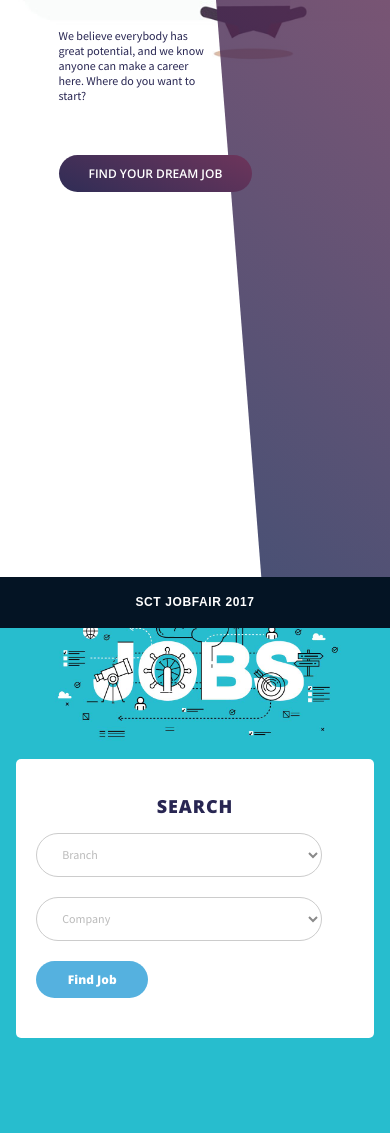
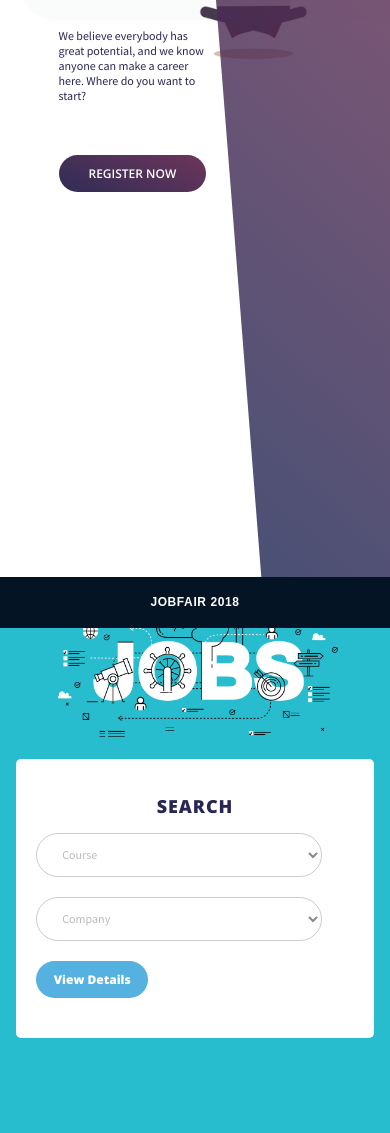
Before and after one commit to adershmanoj/SCT-Jobfair, a plain HTML site: page index.html in a window 390 px wide. Shown: the part 267-1400 px from the top of the page. Drawn offline with nearby package versions, Linux system fonts and the light colour scheme.

Commit message:
Updated mobile nav and changed form to course selection

```diff
--- a/index.html
+++ b/index.html
@@ -30,7 +30,7 @@
 			  	<div>
 				  <h1>Great talent<br> can come from <span>anywhere.</span></h1>
                   <p>We believe everybody has great potential, and we know anyone can make a career here. Where do you want to start?</p>
-                  <a href="register/">Find your dream job</a>
+                  <a href="register/">Register Now</a>
 			  	</div>
 
 		  </div>
@@ -65,10 +65,12 @@
 			<div class="menu-overlay"></div>
 			<ul class="menu singleLine" data-type="singleLine" data-count-per-row="0">
 				<li>
-                    <a href="/" class="root " data-home-text="Home">SCT JOBFAIR 2017</a>
+          <a href="/" class="root " data-home-text="Home">JOBFAIR 2018</a>
+<!--
 					<ul class="submenu">
                         <div><a href=""><span>Contact</span></a></div>
 				    </ul>
+-->
 				</li>
 			</ul>
 		</div>
@@ -79,22 +81,22 @@
 					<h2>Search</h2>
 				</div>
 				<div class="form-item">
-					<p class="formLabel">Branch</p>
-					<select class="form-style" name="branch" id="branch">
+					<p class="formLabel">Course</p>
+					<select class="form-style" name="course" id="course">
 						<option selected="true" disabled="disabled" hidden="hidden"></option>
-						<option value="CS">Computer Science</option>
-						<option value="EC">Electronics</option>
-						<option value="Mech">Mechanical</option>
+						<option value="btech">B.Tech</option>
+						<option value="mba">MBA</option>
+						<option value="degree">Degree</option>
 					</select>
 				</div>
 				<div class="form-item">
 					<p class="formLabel">Company</p>
-					<select class="form-style" name="branch" id="branch">
+					<select class="form-style" name="company" id="company">
 						<option selected="true" disabled="disabled" hidden="hidden"></option>
 					</select>
 				</div>
 				<div class="form-item">
-					<input type="submit" class="login" value="Find Job">
+					<input type="submit" class="login" value="View Details">
 					<div class="clear-fix"></div>
 				</div>
 			</div>
```
Also changed, not shown: 1 other file.
